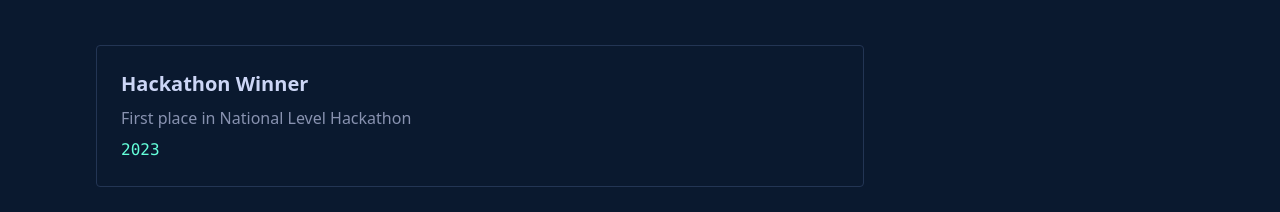
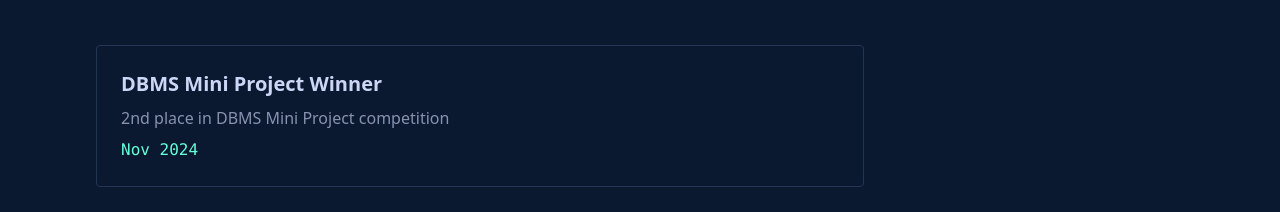
Before and after one commit to namanverma001/namanverma, a React (Vite) app in the folder project/: page / in a window 1280 px wide. Shown: the part 3575-3787 px from the top of the page. Built offline with nearby package versions, Linux system fonts and the light colour scheme.

Commit message:
feat: update achievement details for DBMS Mini Project competition

```diff
--- a/project/src/data.ts
+++ b/project/src/data.ts
@@ -42,9 +42,9 @@ export const education: Education[] = [
 
 export const achievements: Achievement[] = [
   {
-    title: "Hackathon Winner",
-    description: "First place in National Level Hackathon",
-    date: "2023"
+    title: "DBMS Mini Project Winner",
+    description: "2nd place in DBMS Mini Project competition",
+    date: "Nov 2024"
   },
   // Add more achievements
 ];
```
